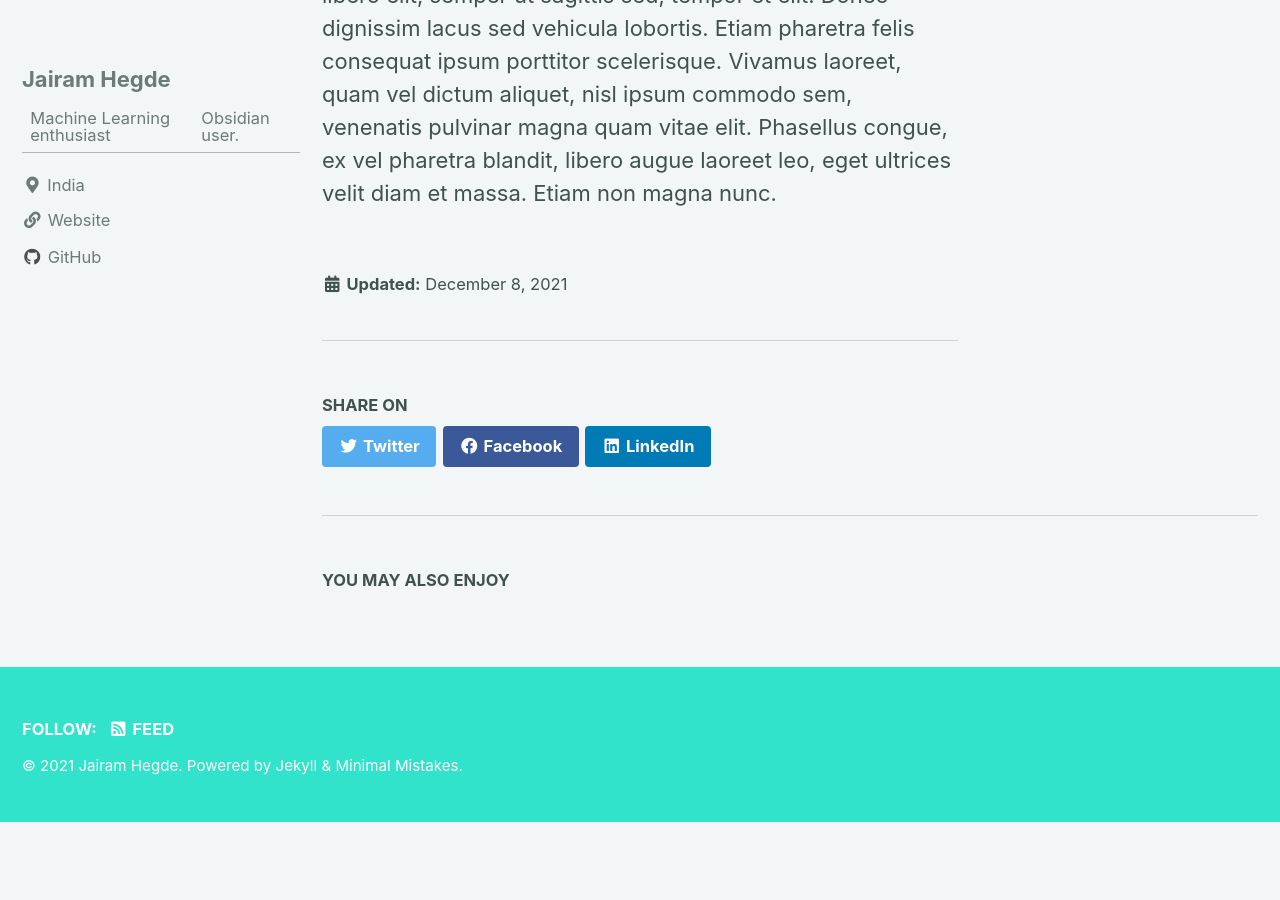
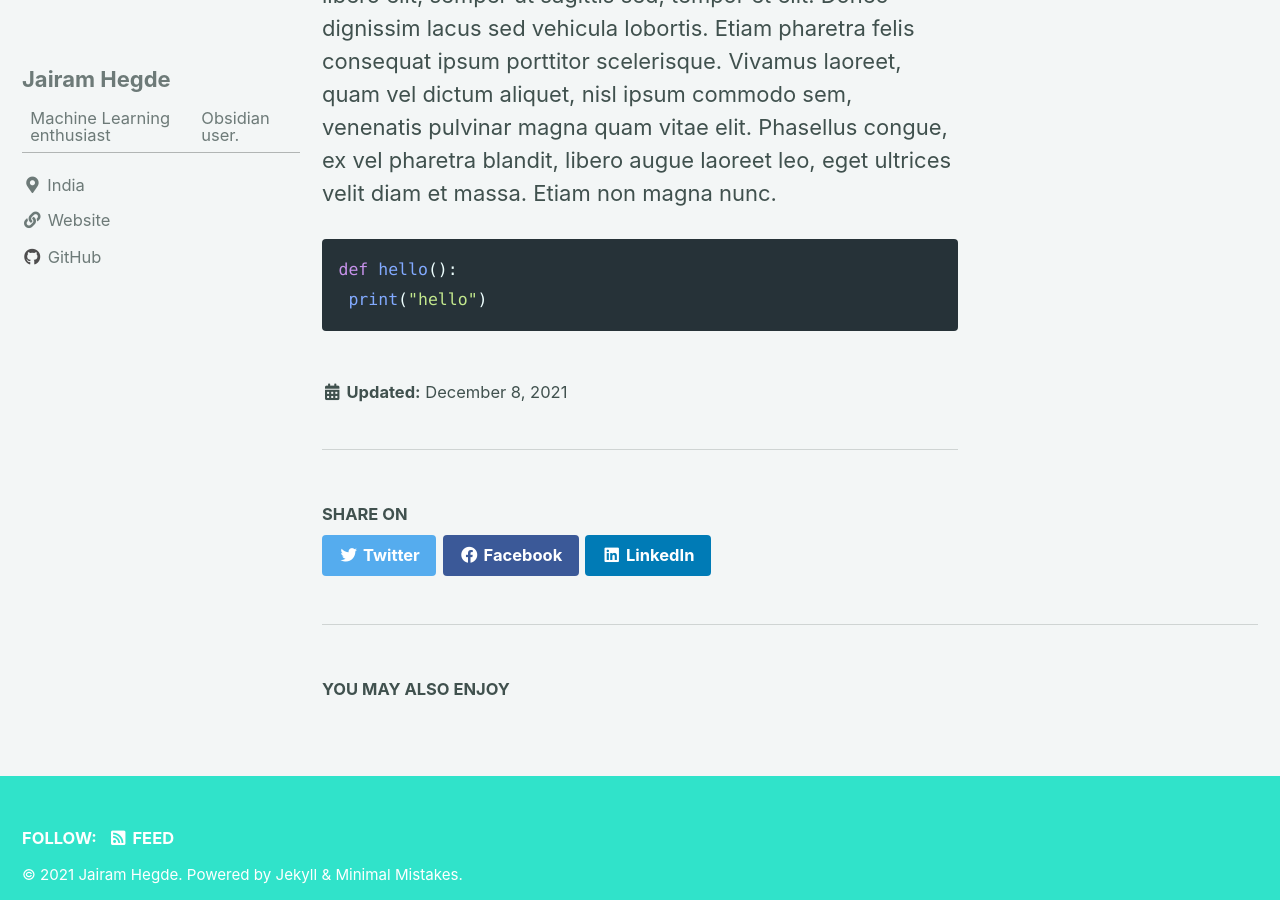
Before and after one commit to jairamshegde/website, a Jekyll site: the page built from _posts/2021-12-08-Demopost.md, in a window 1280 px wide and 900 px high, scrolled down 1604 px. Built offline with Jekyll 4.4.1, drawn with Linux system fonts in a browser that asks for light colours; cached includes are drawn as plain includes; before the commit the page ends 2426 px from its top, so only the background shows below that.

Commit message:
code block test
inserted simple python code as to test

````diff
--- a/_posts/2021-12-08-Demopost.md
+++ b/_posts/2021-12-08-Demopost.md
@@ -5,3 +5,8 @@ Praesent tincidunt lobortis pellentesque. Etiam vulputate mauris ac felis malesu
 Pellentesque accumsan, leo at posuere luctus, erat purus aliquet risus, in sodales urna est a enim. Suspendisse mollis eleifend metus, ac dapibus sem consectetur id. Morbi vitae tellus at nunc accumsan pellentesque. Etiam volutpat maximus urna, at varius dolor ullamcorper nec. Mauris aliquam orci vitae dolor consectetur, id rhoncus nulla auctor. Integer mattis risus rhoncus urna hendrerit iaculis. Aliquam dolor magna, pellentesque quis dapibus et, iaculis at libero. Curabitur facilisis est vitae augue rhoncus sodales dignissim malesuada ligula. Nam viverra congue orci porttitor sagittis. Vestibulum at luctus nisl, eget ornare eros. Duis quam erat, mattis in bibendum in, aliquam non sapien. Nulla fringilla velit et ligula interdum euismod. Curabitur pharetra congue nulla in varius. Duis nec luctus diam, eget tincidunt metus. Cras venenatis ex nec orci scelerisque, sed tempus ex aliquet. Cras eget mi a erat hendrerit sollicitudin gravida et felis.
 
 Aliquam ac quam sit amet massa porttitor suscipit. Nunc libero elit, semper ut sagittis sed, tempor et elit. Donec dignissim lacus sed vehicula lobortis. Etiam pharetra felis consequat ipsum porttitor scelerisque. Vivamus laoreet, quam vel dictum aliquet, nisl ipsum commodo sem, venenatis pulvinar magna quam vitae elit. Phasellus congue, ex vel pharetra blandit, libero augue laoreet leo, eget ultrices velit diam et massa. Etiam non magna nunc.
+
+```python
+def hello():
+ print("hello")
+```
````
